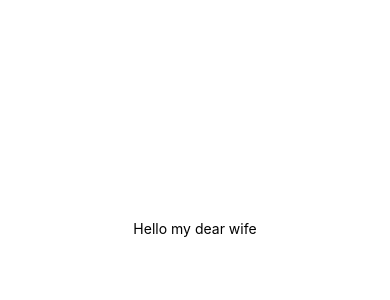
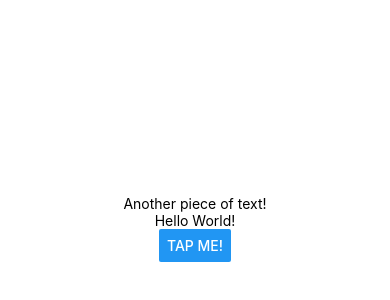
Before and after one commit to ch-ratnaji/First-React-Native-app, a React Native app: screen / in a window 390 px wide. Shown: the part 194-494 px from the top of the page. Built offline with nearby package versions, Linux system fonts and the light colour scheme.

Commit message:
working with core components.

```diff
--- a/App.js
+++ b/App.js
@@ -1,11 +1,13 @@
-import { StatusBar } from "expo-status-bar";
-import { StyleSheet, Text, View } from "react-native";
+import { StyleSheet, Text, View, Button } from "react-native";
 
 export default function App() {
   return (
     <View style={styles.container}>
-      <Text>Hello my dear wife</Text>
-      <StatusBar style="auto" />
+      <View>
+        <Text>Another piece of text!</Text>
+      </View>
+      <Text>Hello World!</Text>
+      <Button title="Tap me!" />
     </View>
   );
 }
```
